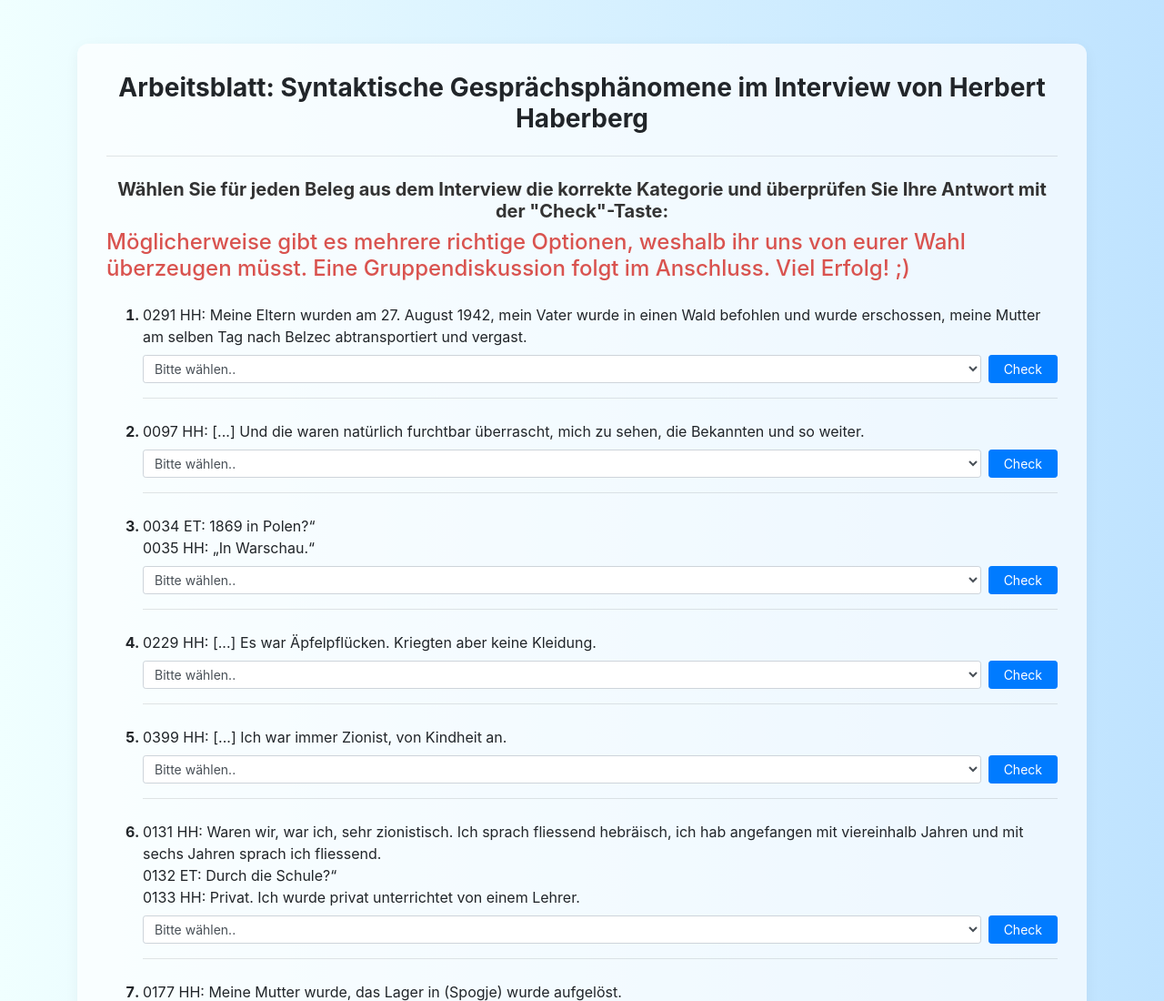
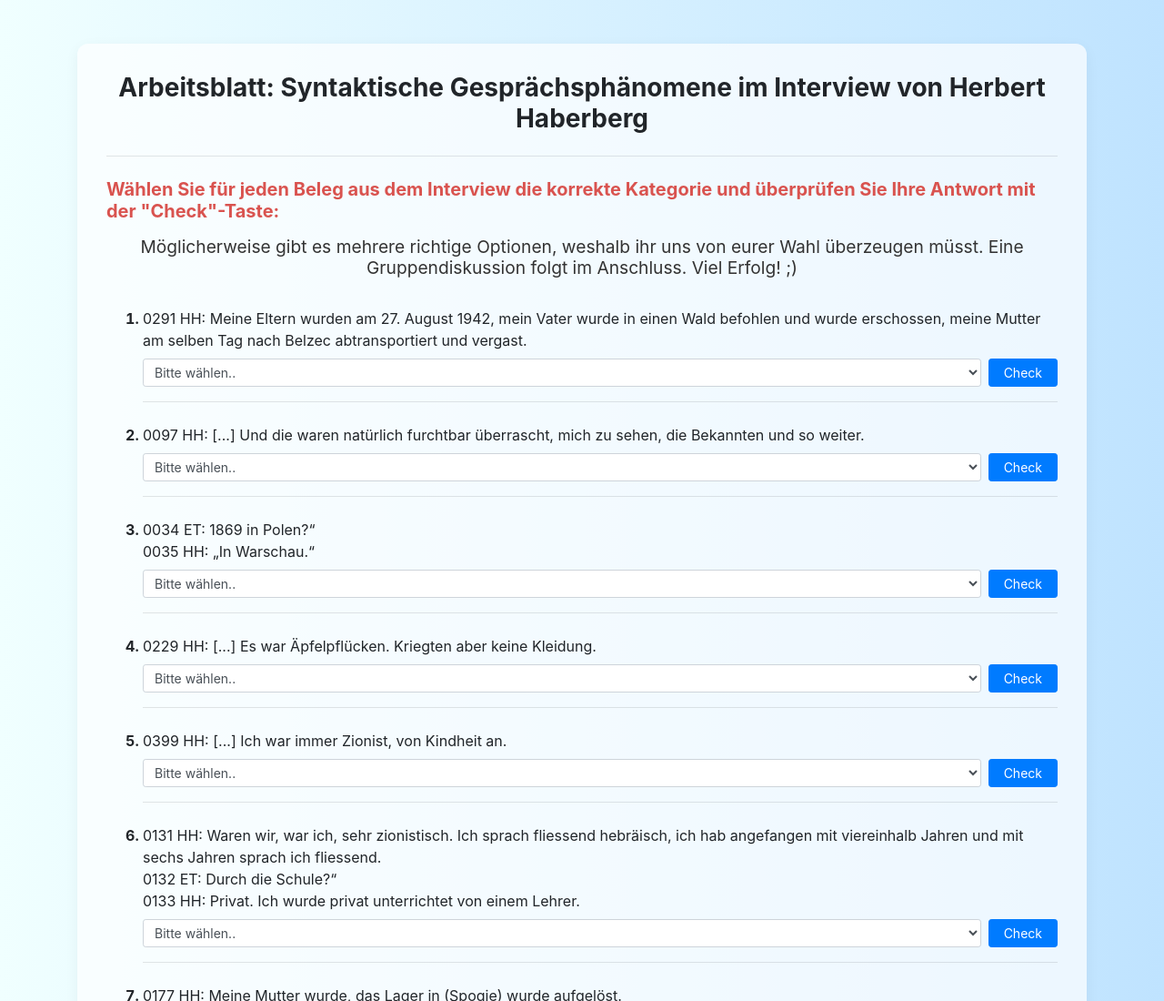
Before and after one commit to Vince2992/FEGB, a plain HTML site: page index.html in a window 1280 px wide. Shown: the top 1100 px of the page at 91% size. Drawn offline with nearby package versions, Linux system fonts and the light colour scheme.

Commit message:
Update index.html

```diff
--- a/index.html
+++ b/index.html
@@ -67,8 +67,8 @@
 
       <hr class="my-4">
 
-      <h3 class="h5 font-weight-bold">Wählen Sie für jeden Beleg aus dem Interview die korrekte Kategorie und überprüfen Sie Ihre Antwort mit der "Check"-Taste:</h3>
-      <h4>Möglicherweise gibt es mehrere richtige Optionen, weshalb ihr uns von eurer Wahl überzeugen müsst. Eine Gruppendiskussion folgt im Anschluss. Viel Erfolg! ;)</h4>
+      <h4 class="h5 font-weight-bold">Wählen Sie für jeden Beleg aus dem Interview die korrekte Kategorie und überprüfen Sie Ihre Antwort mit der "Check"-Taste:</h4>
+      <h3>Möglicherweise gibt es mehrere richtige Optionen, weshalb ihr uns von eurer Wahl überzeugen müsst. Eine Gruppendiskussion folgt im Anschluss. Viel Erfolg! ;)</h3>
       <ol class="mt-4">
         <li>
           <span class="beleg">0291 HH: Meine Eltern wurden am 27. August 1942, mein Vater wurde in einen Wald befohlen und wurde erschossen, meine Mutter am selben Tag nach Belzec abtransportiert und vergast.</span>
```
